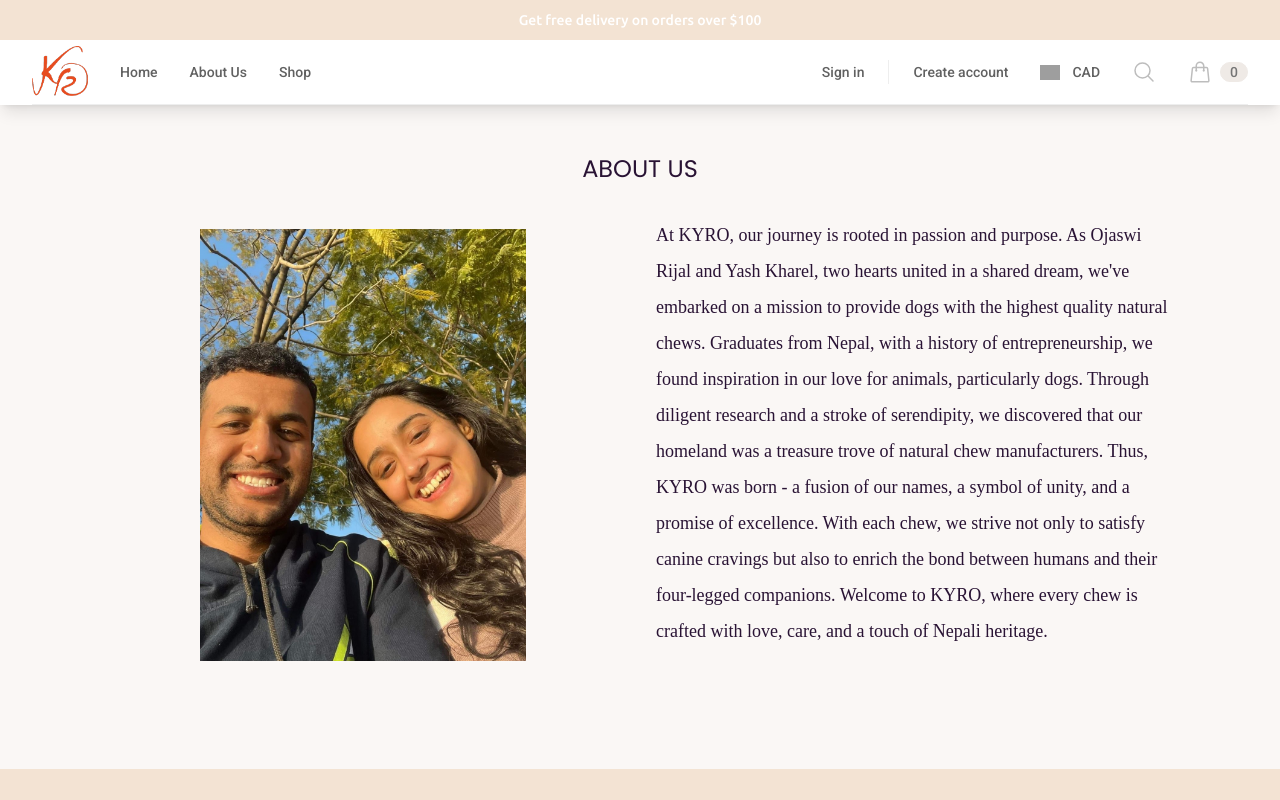
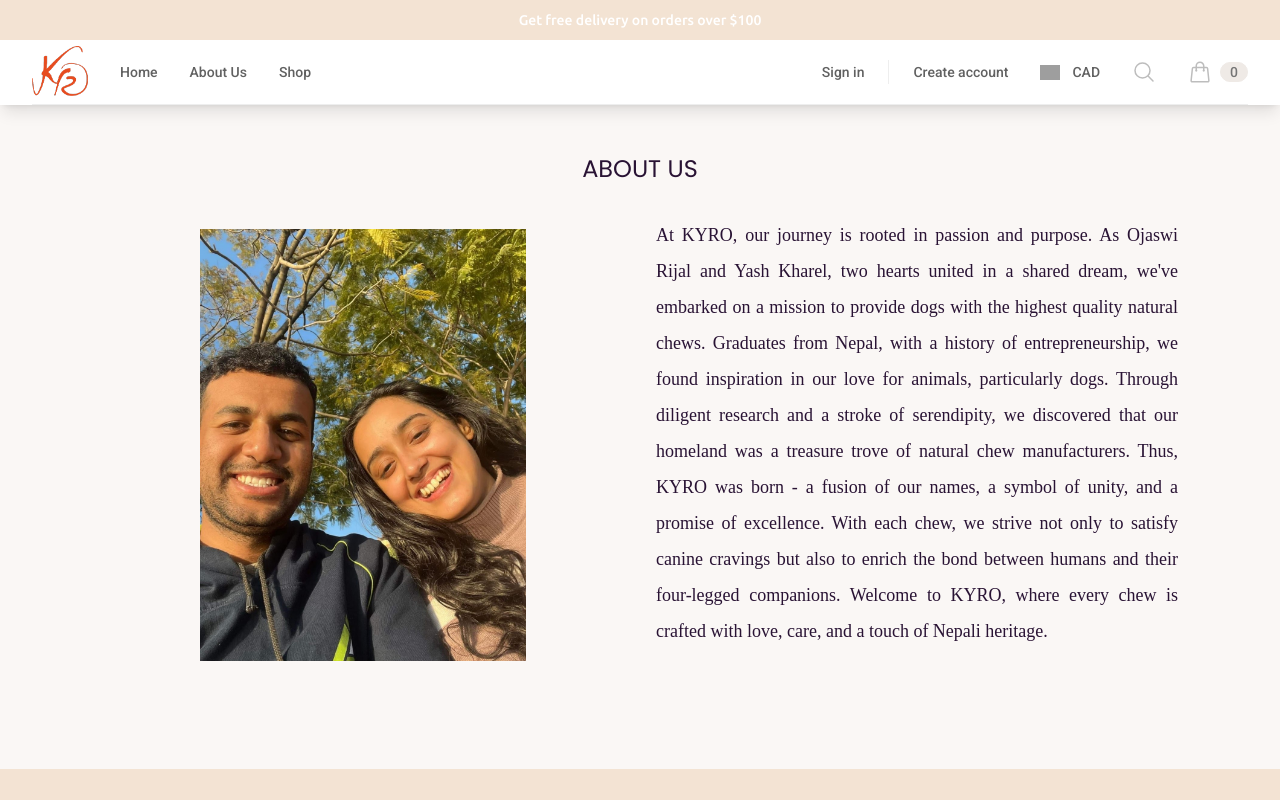
Before and after one commit to YashKharel19/Kyro, a React (Vite) app: page /aboutus in a window 1280 px wide. Shown: the top 800 px of the page. Built offline with nearby package versions, Linux system fonts and the light colour scheme; grey boxes are pictures that could not be loaded.

Commit message:
kyro  about done

```diff
--- a/src/pages/AboutUs/AboutUs.tsx
+++ b/src/pages/AboutUs/AboutUs.tsx
@@ -28,7 +28,7 @@
         </div>
         <div className="w-full md:w-1/2 px-4">
 
-          <p ref={paragraphRef} className="text-lg mb-6 leading-loose font-serif">
+          <p ref={paragraphRef} className="text-lg mb-6 leading-loose font-serif text-justify">
             At KYRO, our journey is rooted in passion and purpose. As Ojaswi Rijal and Yash Kharel, two hearts united in a shared dream, we've embarked on a mission to provide dogs with the highest quality natural chews. Graduates from Nepal, with a history of entrepreneurship, we found inspiration in our love for animals, particularly dogs. Through diligent research and a stroke of serendipity, we discovered that our homeland was a treasure trove of natural chew manufacturers. Thus, KYRO was born - a fusion of our names, a symbol of unity, and a promise of excellence. With each chew, we strive not only to satisfy canine cravings but also to enrich the bond between humans and their four-legged companions. Welcome to KYRO, where every chew is crafted with love, care, and a touch of Nepali heritage.
           </p>
 
```
